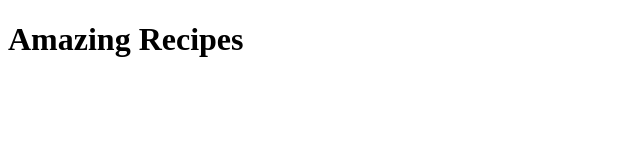
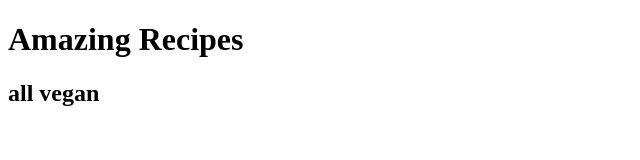
Before and after one commit to SandOZ43/odin-recipes, a plain HTML site: page index.html in a window 1280 px wide. Shown: the whole page, without its empty margins (0-640 px from the left). Drawn offline with Linux system fonts and the light colour scheme.

Commit message:
basic setup_v1

```diff
--- a/index.html
+++ b/index.html
@@ -6,5 +6,6 @@
     </head>
     <body>
         <h1>Amazing Recipes</h1>
+        <h2>all vegan</h2>
     </body>
 </html>
```
Also changed, not shown: 1 other file.
